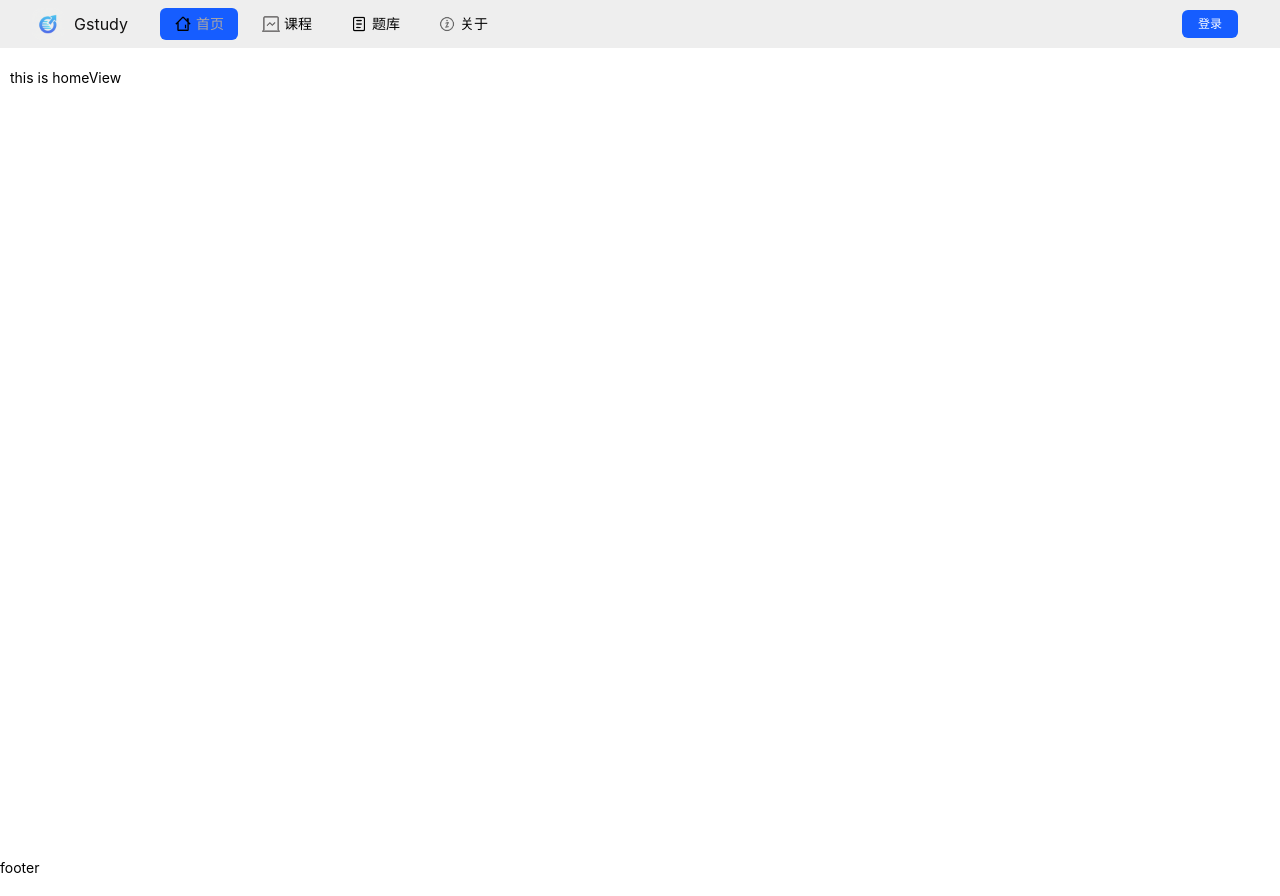
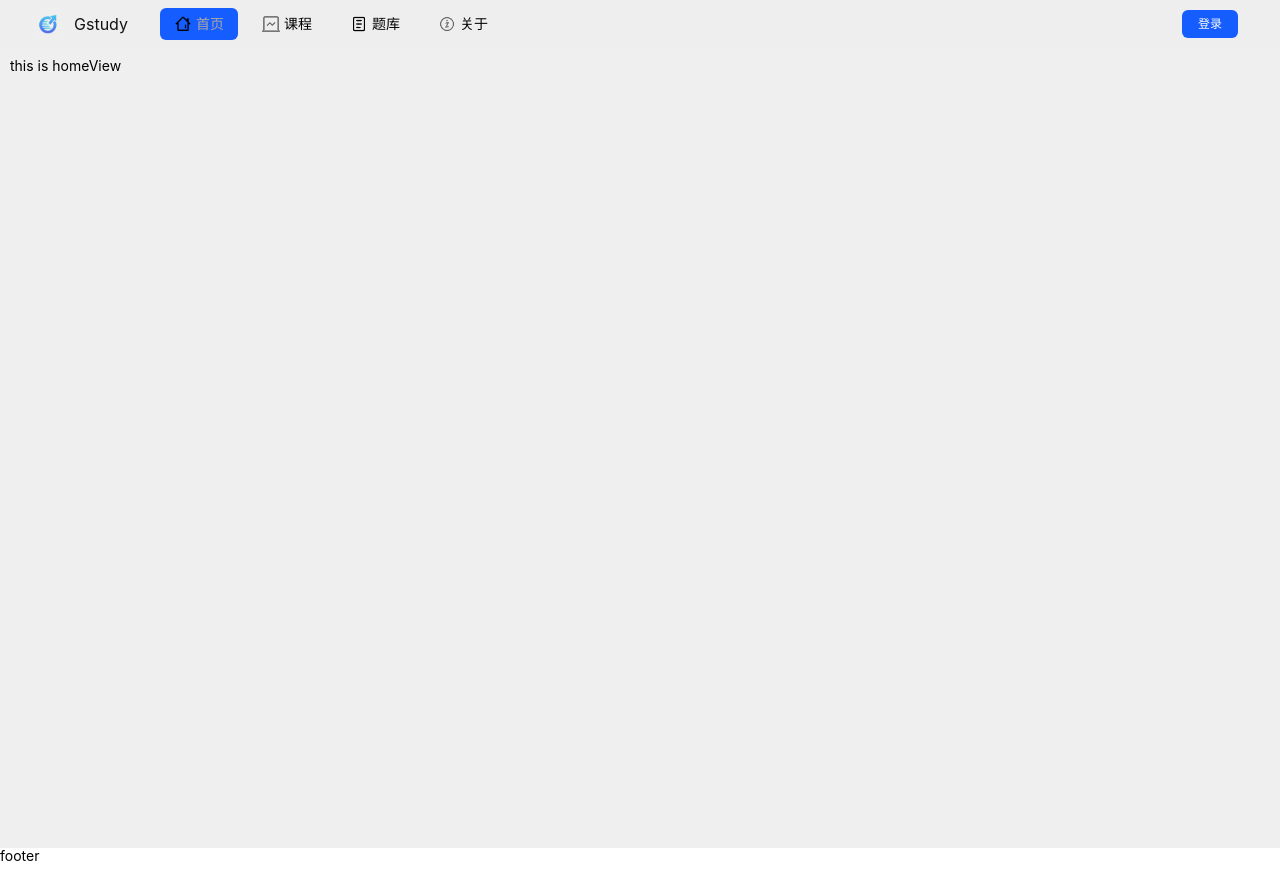
Before and after one commit to w1979836005/Gstudy, a Vue app in the folder Gstudy-front-web/: page / in a window 1280 px wide. Built offline with nearby package versions, Linux system fonts and the light colour scheme.

Commit message:
规范文件命名

```diff
--- /dev/null
+++ b/Gstudy-front-web/src/components/globalFooter.vue
@@ -0,0 +1,13 @@
+<script setup lang="ts">
+
+</script>
+
+<template>
+<div id="globalFooter">
+  footer
+</div>
+</template>
+
+<style scoped lang="less">
+
+</style>
--- a/Gstudy-front-web/src/layouts/BasicLayout.vue
+++ b/Gstudy-front-web/src/layouts/basicLayout.vue
@@ -1,5 +1,6 @@
 <script setup lang="ts">
-import GlobalHeader from '@/components/GlobalHeader.vue';
+import GlobalHeader from '@/components/globalHeader.vue';
+import GlobalFooter from '@/components/globalFooter.vue'
 
 </script>
 <template>
@@ -10,7 +11,9 @@ import GlobalHeader from '@/components/GlobalHeader.vue';
     <div class="content">
       <router-view />
     </div>
-    <div class="footer">footer</div>
+    <div class="footer">
+      <GlobalFooter/>
+    </div>
   </div>
 </template>
 <style lang="less" scoped>
@@ -27,9 +30,14 @@ import GlobalHeader from '@/components/GlobalHeader.vue';
   }
 
   .content {
-    margin-top: 60px;
+    margin-top: 48px;
     padding: 10px;
     min-height: 100vh;
+    background: #efefef;
+  }
+  .footer {
+    width: 100%;
+    min-height: 48px;
   }
 }
 </style>
--- a/Gstudy-front-web/src/layouts/UserLayout.vue
+++ b/Gstudy-front-web/src/layouts/userLayout.vue
@@ -1,5 +1,5 @@
 <script setup lang="ts">
-import TypeWrite from '@/components/TypeWrite.vue';
+import TypeWrite from '@/components/typeWrite.vue';
 </script>
 <template>
   <!-- 用户登录注册布局 layout -->
```
Also changed, not shown: Gstudy-front-web/src/router/index.ts (+6 -6 lines), Gstudy-front-web/src/components/globalHeader.vue (renamed from Gstudy-front-web/src/components/GlobalHeader.vue), Gstudy-front-web/src/components/typeWrite.vue (renamed from Gstudy-front-web/src/components/TypeWrite.vue), Gstudy-front-web/src/views/aboutView.vue (renamed from Gstudy-front-web/src/views/AboutView.vue), Gstudy-front-web/src/views/courseView.vue (renamed from Gstudy-front-web/src/views/CourseView.vue), Gstudy-front-web/src/views/homeView.vue (renamed from Gstudy-front-web/src/views/HomeView.vue), Gstudy-front-web/src/views/user/loginView.vue (renamed from Gstudy-front-web/src/views/user/LoginView.vue), Gstudy-front-web/src/views/user/registerView.vue (renamed from Gstudy-front-web/src/views/user/RegisterView.vue).
